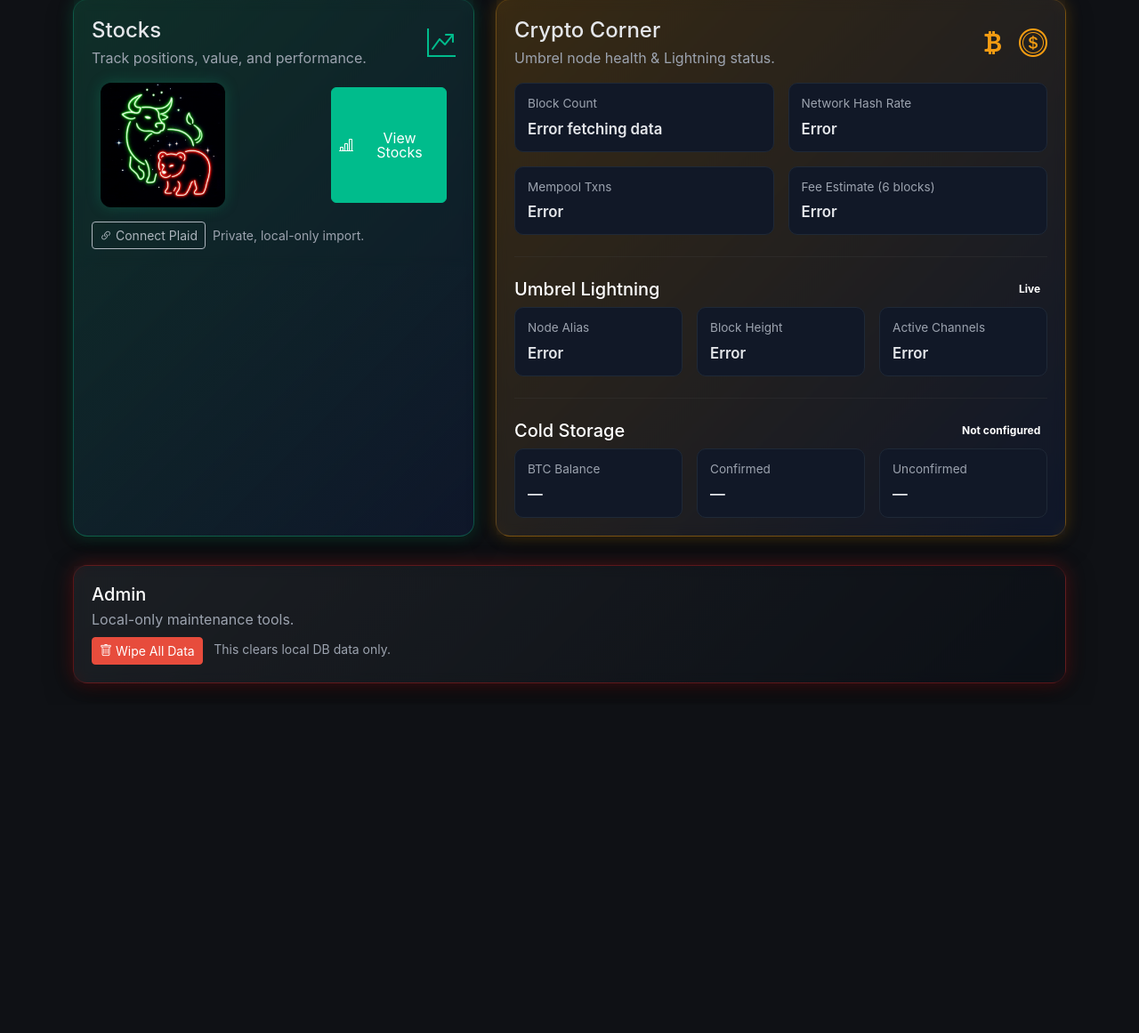
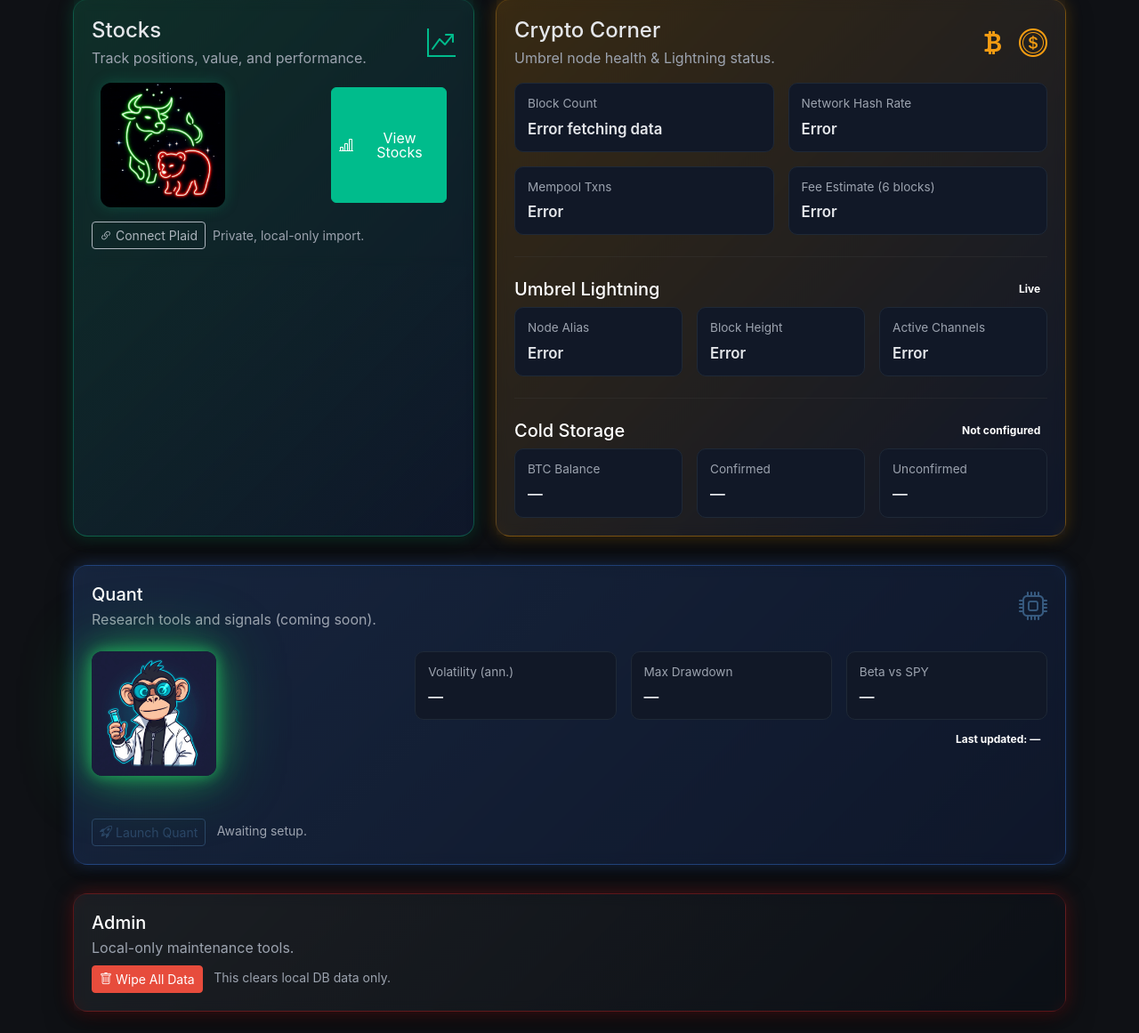
Before and after one commit to ObscureOcelotXD/FinanceTracker, a Flask app: template templates/index.html in a window 1280 px wide. Shown: the part 115-1276 px from the top of the page at 89% size. Before the commit the page ends 888 px from the top, so only its background shows below. Run offline with Flask 3, Linux system fonts and the light colour scheme; the template is opened without the code that fills it, so the values that code supplies are empty; parts of the project's set-up code (start-up, migrations or seed data) failed here and were passed over; some libraries are stand-ins or nearby versions.

Commit message:
Add benchmark prices table and implement portfolio value history functionality. Create a new table for benchmark prices in db_manager.py, along with functions for upserting benchmark prices and retrieving price series. Enhance server.py with a new endpoint for calculating portfolio value history and fetching benchmark data from Yahoo Finance. Update index.html and CSS for new UI elements related to quant risk metrics.

```diff
--- a/server.py
+++ b/server.py
@@ -1,6 +1,10 @@
 from flask import Flask, render_template, jsonify, request, make_response
 import os
 import logging
+import math
+import datetime as dt
+import pandas as pd
+import requests
 import api.alpha_api as av
 # import finnhub_api as finn
 from dotenv import load_dotenv
@@ -54,6 +58,99 @@ def create_flask_app():
         except Exception as exc:
             return jsonify({"error": str(exc)}), 500
 
+    def _fetch_yahoo_history(symbol, start_date, end_date):
+        url = f"https://query1.finance.yahoo.com/v8/finance/chart/{symbol}"
+        params = {
+            "period1": int(start_date.timestamp()),
+            "period2": int(end_date.timestamp()),
+            "interval": "1d",
+            "events": "div,splits",
+            "includePrePost": "false",
+        }
+        headers = {
+            "User-Agent": "Mozilla/5.0 (Windows NT 10.0; Win64; x64) "
+            "AppleWebKit/537.36 (KHTML, like Gecko) "
+            "Chrome/120.0 Safari/537.36",
+            "Accept": "application/json,text/plain,*/*",
+        }
+        resp = requests.get(url, params=params, headers=headers, timeout=20)
+        data = resp.json()
+        try:
+            result = data["chart"]["result"][0]
+            timestamps = result.get("timestamp", [])
+            closes = result.get("indicators", {}).get("quote", [{}])[0].get("close", [])
+        except (KeyError, IndexError, TypeError):
+            return None, data
+        return list(zip(timestamps, closes)), None
+
+    def _ensure_benchmark_history(symbol, start_date, end_date):
+        series = db_manager.get_benchmark_price_series(symbol)
+        if not series.empty:
+            last_date = series["date"].max()
+            if last_date >= end_date - dt.timedelta(days=2):
+                return series
+        candles, error = _fetch_yahoo_history(symbol, start_date, end_date)
+        if error:
+            return series
+        for ts, close in candles:
+            if close is None:
+                continue
+            date_str = dt.datetime.fromtimestamp(ts, tz=dt.timezone.utc).date().isoformat()
+            db_manager.upsert_benchmark_price(symbol, date_str, float(close), source="Yahoo")
+        return db_manager.get_benchmark_price_series(symbol)
+
+    @app.route('/quant/risk_summary', methods=['GET'])
+    def quant_risk_summary():
+        try:
+            df = db_manager.get_portfolio_value_history()
+            if df.empty or len(df) < 2:
+                return jsonify({"volatility_pct": None, "max_drawdown_pct": None, "beta": None, "last_updated": None, "fresh": False})
+            df = df.sort_values("date").copy()
+            df["returns"] = df["portfolio_value"].pct_change()
+            returns = df["returns"].dropna()
+            volatility = None
+            if not returns.empty:
+                volatility = returns.std() * math.sqrt(252) * 100
+            running_max = df["portfolio_value"].cummax()
+            drawdown = df["portfolio_value"] / running_max - 1
+            max_drawdown = drawdown.min() * 100 if not drawdown.empty else None
+            beta = None
+            start_date = df["date"].min()
+            end_date = df["date"].max() + dt.timedelta(days=1)
+            last_updated = df["date"].max().date()
+            today = dt.datetime.utcnow().date()
+            weekday = today.weekday()
+            if weekday == 0:
+                last_business_day = today - dt.timedelta(days=3)
+            elif weekday == 6:
+                last_business_day = today - dt.timedelta(days=2)
+            elif weekday == 5:
+                last_business_day = today - dt.timedelta(days=1)
+            else:
+                last_business_day = today
+            fresh = last_updated >= last_business_day
+            spy = _ensure_benchmark_history("SPY", start_date, end_date)
+            if not spy.empty:
+                spy = spy.sort_values("date").copy()
+                spy["returns"] = spy["closing_price"].pct_change()
+                merged = pd.merge(
+                    df[["date", "returns"]],
+                    spy[["date", "returns"]].rename(columns={"returns": "spy_returns"}),
+                    on="date",
+                    how="inner",
+                ).dropna()
+                if len(merged) >= 3 and merged["spy_returns"].var() != 0:
+                    beta = merged["returns"].cov(merged["spy_returns"]) / merged["spy_returns"].var()
+            return jsonify({
+                "volatility_pct": round(volatility, 2) if volatility is not None else None,
+                "max_drawdown_pct": round(max_drawdown, 2) if max_drawdown is not None else None,
+                "beta": round(beta, 2) if beta is not None else None,
+                "last_updated": last_updated.isoformat(),
+                "fresh": fresh,
+            })
+        except Exception as exc:
+            return jsonify({"error": str(exc)}), 500
+
 
     app.register_blueprint(av.alpha_api)
 
--- a/static/css/index.css
+++ b/static/css/index.css
@@ -24,6 +24,13 @@
             border-color: rgba(245,158,11,0.35);
             box-shadow:
                 0 0 18px rgba(245,158,11,0.25),
+                0 10px 30px rgba(0,0,0,0.45);
+            }
+            .neon-panel.neon-blue {
+            background: linear-gradient(135deg, rgba(59,130,246,0.18), rgba(15,23,42,1));
+            border-color: rgba(59,130,246,0.35);
+            box-shadow:
+                0 0 18px rgba(59,130,246,0.25),
                 0 10px 30px rgba(0,0,0,0.45);
             }
             .neon-panel.neon-gunmetal {
@@ -75,6 +82,28 @@
             border-radius: 12px;
             box-shadow: 0 0 16px rgba(16, 185, 129, 0.25);
             }
+            .quant-monkey-glow {
+            box-shadow:
+                0 0 12px rgba(34, 197, 94, 0.5),
+                0 0 30px rgba(34, 197, 94, 0.45),
+                0 0 60px rgba(34, 197, 94, 0.35);
+            animation: quantPulse 2.8s ease-in-out infinite;
+            }
+
+            @keyframes quantPulse {
+            0%, 100% {
+                box-shadow:
+                0 0 12px rgba(34, 197, 94, 0.45),
+                0 0 30px rgba(34, 197, 94, 0.35),
+                0 0 60px rgba(34, 197, 94, 0.25);
+            }
+            50% {
+                box-shadow:
+                0 0 16px rgba(34, 197, 94, 0.75),
+                0 0 40px rgba(34, 197, 94, 0.6),
+                0 0 80px rgba(34, 197, 94, 0.45);
+            }
+            }
             .bull-bear-actions {
             justify-content: space-between;
             width: 100%;
--- a/templates/index.html
+++ b/templates/index.html
@@ -148,6 +148,59 @@
           </div>
           <div class="row g-4 mt-2">
             <div class="col-12">
+              <div class="neon-panel neon-blue">
+                <div class="neon-body">
+                  <div class="d-flex align-items-center justify-content-between mb-2">
+                    <div>
+                      <h2 class="h5 mb-1">Quant</h2>
+                      <p class="text-secondary mb-0">Research tools and signals (coming soon).</p>
+                    </div>
+                    <div class="fs-3 text-primary">
+                      <i class="bi bi-cpu"></i>
+                    </div>
+                  </div>
+                  <div class="row g-3 mt-2 align-items-start">
+                    <div class="col-12 col-lg-4">
+                      <img src="{{ url_for('static', filename='images/smart-monkey.jpg') }}" alt="Smart monkey" class="bull-bear-gif quant-monkey-glow">
+                    </div>
+                    <div class="col-12 col-lg-8">
+                      <div class="row g-3">
+                        <div class="col-12 col-md-4">
+                          <div class="metric-tile">
+                            <div class="metric-label">Volatility (ann.)</div>
+                            <div class="metric-value" id="quantVolatility">Loading...</div>
+                          </div>
+                        </div>
+                        <div class="col-12 col-md-4">
+                          <div class="metric-tile">
+                            <div class="metric-label">Max Drawdown</div>
+                            <div class="metric-value" id="quantMaxDrawdown">Loading...</div>
+                          </div>
+                        </div>
+                        <div class="col-12 col-md-4">
+                          <div class="metric-tile">
+                            <div class="metric-label">Beta vs SPY</div>
+                            <div class="metric-value" id="quantBeta">Loading...</div>
+                          </div>
+                        </div>
+                      </div>
+                      <div class="mt-2 text-lg-end">
+                        <span class="badge" id="quantLastUpdated">Loading...</span>
+                      </div>
+                    </div>
+                  </div>
+                  <div class="mt-5">
+                    <button class="btn btn-outline-primary btn-sm" disabled>
+                      <i class="bi bi-rocket-takeoff me-1"></i>Launch Quant
+                    </button>
+                    <small class="text-secondary ms-2">Awaiting setup.</small>
+                  </div>
+                </div>
+              </div>
+            </div>
+          </div>
+          <div class="row g-4 mt-2">
+            <div class="col-12">
               <div class="neon-panel neon-gunmetal">
                 <div class="neon-body">
                   <div class="d-flex align-items-center justify-content-between mb-2">
@@ -189,6 +242,53 @@
           alert('Wipe failed. Check console.');
         });
     });
+  }
+</script>
+
+<script>
+  const quantVolEl = document.getElementById('quantVolatility');
+  const quantDdEl = document.getElementById('quantMaxDrawdown');
+  const quantBetaEl = document.getElementById('quantBeta');
+  const quantUpdatedEl = document.getElementById('quantLastUpdated');
+  if (quantVolEl && quantDdEl && quantBetaEl && quantUpdatedEl) {
+    fetch('/quant/risk_summary')
+      .then(response => response.json())
+      .then(data => {
+        if (data.error) {
+          quantVolEl.innerText = "—";
+          quantDdEl.innerText = "—";
+          quantBetaEl.innerText = "—";
+          quantUpdatedEl.innerText = "Last updated: —";
+          quantUpdatedEl.className = "badge bg-secondary-subtle text-secondary-emphasis";
+          console.error("Quant risk summary error:", data.error);
+          return;
+        }
+        quantVolEl.innerText = data.volatility_pct !== null ? `${data.volatility_pct}%` : "—";
+        quantDdEl.innerText = data.max_drawdown_pct !== null ? `${data.max_drawdown_pct}%` : "—";
+        quantBetaEl.innerText = data.beta !== null ? data.beta : "—";
+        if (data.last_updated) {
+          const isFresh = data.fresh === true;
+          quantUpdatedEl.innerText = `Last updated: ${data.last_updated}`;
+          if (isFresh) {
+            quantUpdatedEl.className = "badge bg-info-subtle text-info-emphasis";
+            quantUpdatedEl.innerText = `Last updated: ${data.last_updated} ✓`;
+          } else {
+            quantUpdatedEl.className = "badge bg-warning text-dark";
+            quantUpdatedEl.innerText = `Last updated: ${data.last_updated} ✕`;
+          }
+        } else {
+          quantUpdatedEl.innerText = "Last updated: —";
+          quantUpdatedEl.className = "badge bg-secondary-subtle text-secondary-emphasis";
+        }
+      })
+      .catch(error => {
+        quantVolEl.innerText = "—";
+        quantDdEl.innerText = "—";
+        quantBetaEl.innerText = "—";
+        quantUpdatedEl.innerText = "Last updated: —";
+        quantUpdatedEl.className = "badge bg-secondary-subtle text-secondary-emphasis";
+        console.error("Quant risk fetch error:", error);
+      });
   }
 </script>
 
```
Also changed, not shown: db_manager.py (+107 -0 lines), scripts/backfill_daily_2025.py (added, +73 -0 lines), static/images/smart-monkey.jpg (added).
